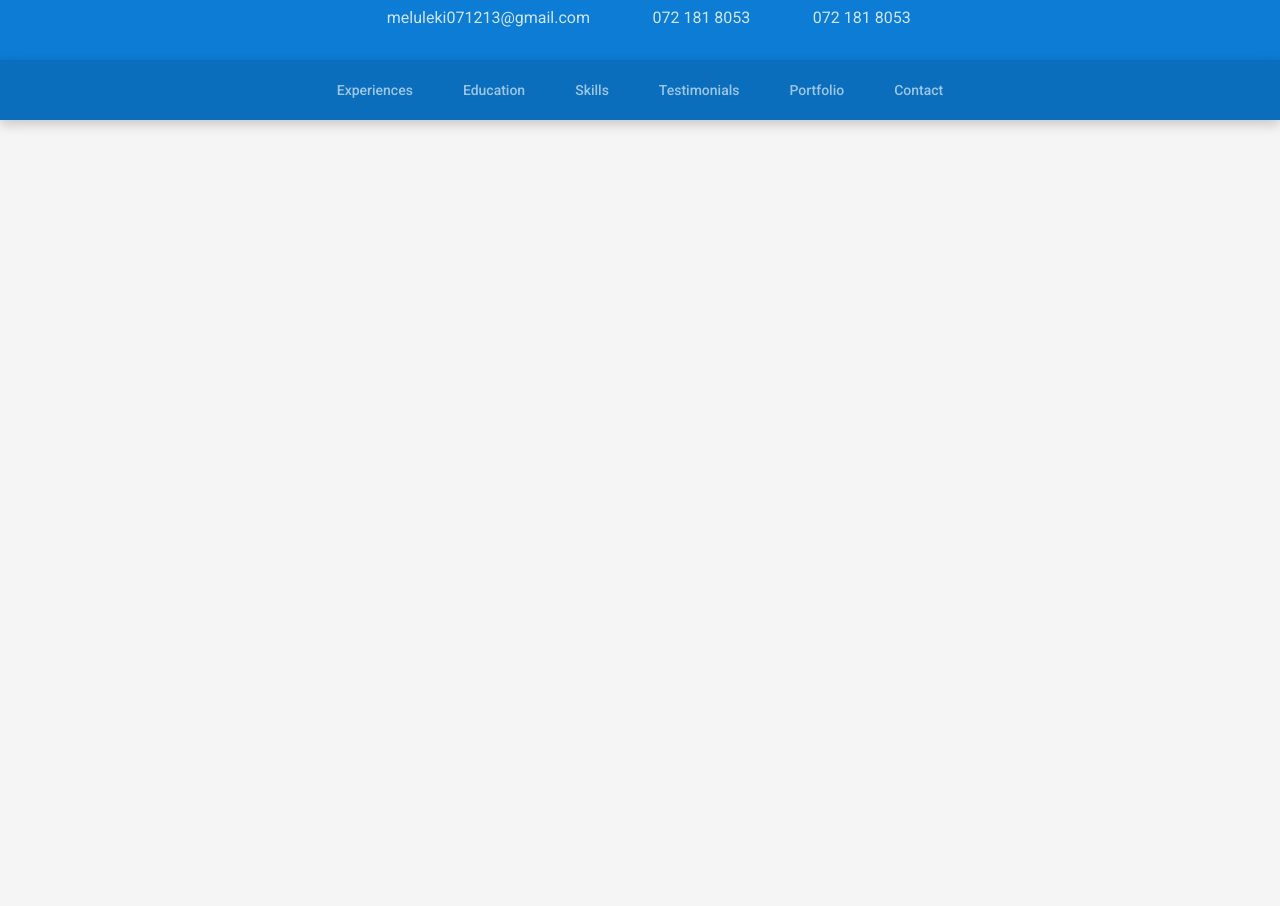
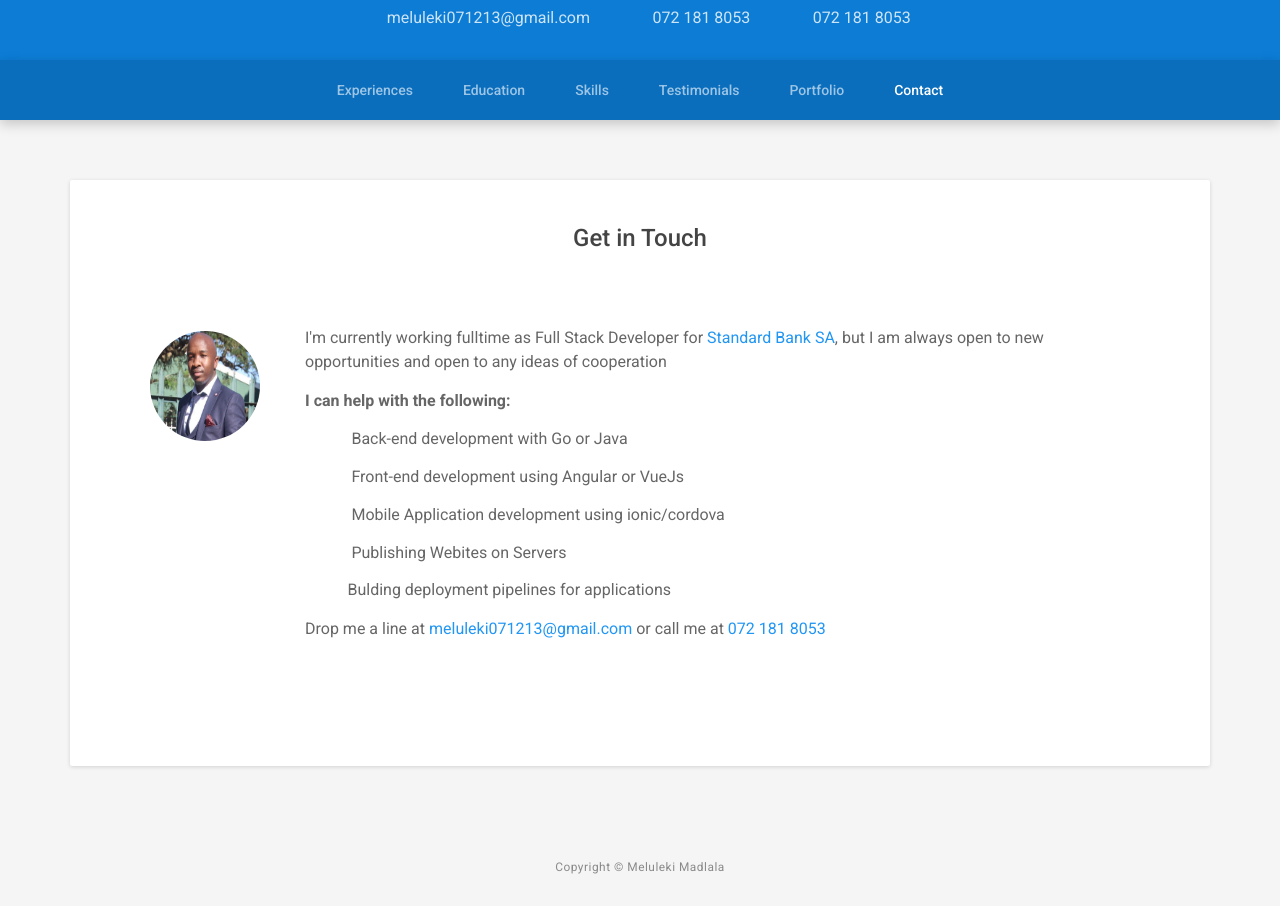
Before and after one commit to meluleki071213/mmadlala-profile, an Angular app: page / in a window 1280 px wide. Shown: the part 580-1486 px from the top of the page. Before the commit the page ends 800 px from the top, so only its background shows below. Built offline with nearby package versions, Linux system fonts and the light colour scheme; a web font is replaced by a local one.

Commit message:
footer and sub-footer design

```diff
--- a/src/app/app.component.html
+++ b/src/app/app.component.html
@@ -1,2 +1,7 @@
 <app-header></app-header>
-<router-outlet></router-outlet>
+
+<div class="wrapper container">
+    <app-sub-footer></app-sub-footer>
+</div>
+
+<app-footer></app-footer>
--- /dev/null
+++ b/src/app/pages/experiences/experiences.component.html
@@ -0,0 +1 @@
+<p>experiences works!</p>
--- /dev/null
+++ b/src/app/pages/experiences/experiences.component.ts
@@ -0,0 +1,15 @@
+import { Component, OnInit } from '@angular/core';
+
+@Component({
+  selector: 'app-experiences',
+  templateUrl: './experiences.component.html',
+  styleUrls: ['./experiences.component.css']
+})
+export class ExperiencesComponent implements OnInit {
+
+  constructor() { }
+
+  ngOnInit() {
+  }
+
+}
--- /dev/null
+++ b/src/app/pages/sub-footer/sub-footer.component.html
@@ -0,0 +1,24 @@
+<section id="contact-section" class="contact-section section">
+    <h2 class="section-title">Get in Touch</h2>
+    <div class="intro">
+        <img class="profile-image" src="../../../assets/static/images/hero-img.png" alt="Meluleki's profile image">
+        <div class="dialog">
+            <p>I'm currently working fulltime as Full Stack Developer for <a href="" target='_blank'>Standard Bank SA</a>, but I am always open to new opportunities and open to any ideas of cooperation</p>
+            <p><strong>I can help with the following:</strong></p>
+            <ul class="list-unstyled service-list">
+                <li><i class="fa fa-check" aria-hidden="true"></i> Back-end development with Go or Java</li>
+                <li><i class="fa fa-check" aria-hidden="true"></i> Front-end development using Angular or VueJs</li>
+                <li><i class="fa fa-check" aria-hidden="true"></i> Mobile Application development using ionic/cordova</li>
+                <li><i class="fa fa-check" aria-hidden="true"></i> Publishing Webites on Servers </li>
+                <li><i class="fa fa-check" aria-hidden="true"></i>Bulding deployment pipelines for applications</li>
+            </ul>
+            <p>Drop me a line at <a href="mailto:meluleki071213@gmail.com">meluleki071213@gmail.com</a> or call me at <a href="tel:+27721818053">072 181 8053</a></p>
+            <ul class="social list-inline">
+                <li><a href="https://www.linkedin.com/in/meluleki-madlala-54a35490/" target="_blank"><i class="fa fa-linkedin" aria-hidden="true"></i></a></li>
+                <li><a href="https://github.com/meluleki071213" target="_blank"><i class="fa fa-github" aria-hidden="true"></i></a></li>
+                <li><a href="https://www.facebook.com/melu.maplay" target="_blank"><i class="fa fa-facebook" aria-hidden="true"></i></a></li>
+                <li><a href="" target="_blank"><i class="fa fa-instagram" aria-hidden="true"></i></a></li>
+            </ul><!--//social-->
+        </div><!--//diaplog-->
+    </div><!--//intro-->
+</section><!--//section-->
--- /dev/null
+++ b/src/app/pages/sub-footer/sub-footer.component.ts
@@ -0,0 +1,15 @@
+import { Component, OnInit } from '@angular/core';
+
+@Component({
+  selector: 'app-sub-footer',
+  templateUrl: './sub-footer.component.html',
+  styleUrls: ['./sub-footer.component.css']
+})
+export class SubFooterComponent implements OnInit {
+
+  constructor() { }
+
+  ngOnInit() {
+  }
+
+}
--- /dev/null
+++ b/src/app/shared/components/footer/footer.component.html
@@ -0,0 +1,5 @@
+<footer class="footer text-center">
+    <div class="container">
+        <small class="copyright">Copyright &copy; <a href="#">Meluleki Madlala</a></small>
+    </div><!--//container-->
+</footer>
--- /dev/null
+++ b/src/app/shared/components/footer/footer.component.ts
@@ -0,0 +1,15 @@
+import { Component, OnInit } from '@angular/core';
+
+@Component({
+  selector: 'app-footer',
+  templateUrl: './footer.component.html',
+  styleUrls: ['./footer.component.css']
+})
+export class FooterComponent implements OnInit {
+
+  constructor() { }
+
+  ngOnInit() {
+  }
+
+}
```
Also changed, not shown: src/app/app.module.ts (+7 -1 lines), src/app/pages/experiences/experiences.component.css (added), src/app/pages/sub-footer/sub-footer.component.css (added), src/app/shared/components/footer/footer.component.css (added).
